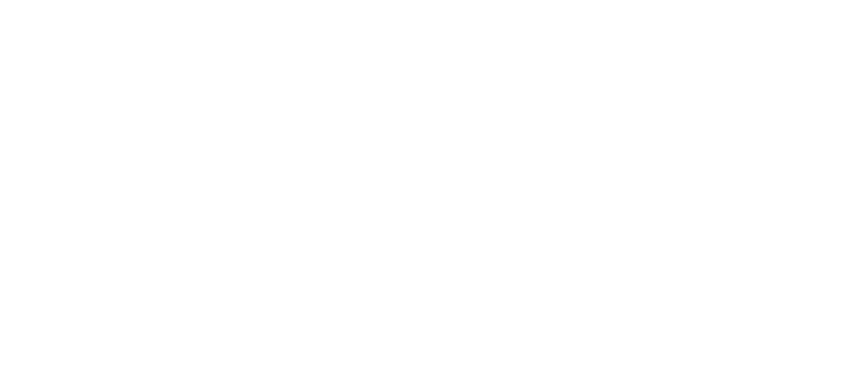
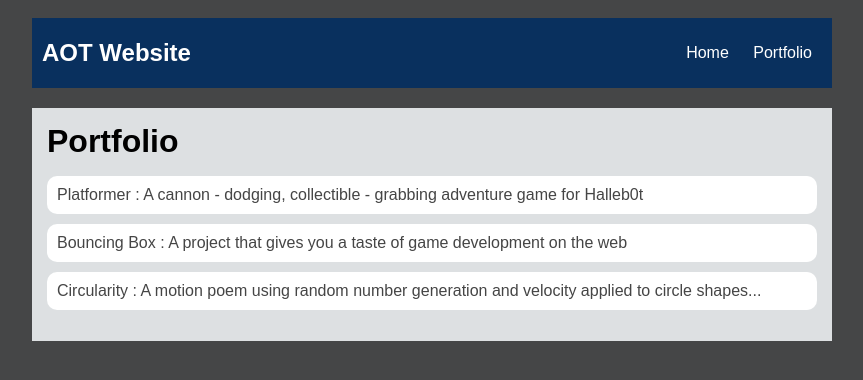
Before and after one commit to Taylor3299/Taylor3299.github.io, a plain HTML site: page portfolio.html in a window 1280 px wide. Shown: the whole page, without its empty margins (208-1071 px from the left). Drawn offline with Linux system fonts and the light colour scheme.

Commit message:
add portfolio.html file

```diff
--- a/portfolio.html
+++ b/portfolio.html
@@ -0,0 +1,33 @@
+<!DOCTYPE HTML>
+<html>
+    <head>
+        <title>AOT website</title>
+        <link rel="stylesheet" href="style.css">
+    </head>
+
+    <body>
+      <div id="all-contents">
+        <nav>
+            <h1>AOT Website</h1>
+            <ul id="nav-ul">
+               <li class="nav-li">
+               <a class="nav-a" href="index.html">Home</a>
+             </li>
+             <li class="nav-li">
+               <a class="nav-a" href="portfolio.html">Portfolio</a>
+             </li>
+         </ul>
+     </nav>
+<main>
+    <div class="content">
+        <h1>Portfolio</h1>
+        <ul id="portfolio">
+            <li><a href="projects/platformer/">Platformer : A cannon - dodging, collectible - grabbing adventure game for Halleb0t</a></li>
+            <li><a href="projects/bouncing-box/">Bouncing Box : A project that gives you a taste of game development on the web </a></li>
+            <li><a href="projects/circularity/">Circularity : A motion poem using random number generation and velocity applied to circle shapes...</a></li>
+        </ul>
+    </div>
+</main>
+      </div>
+    </body>
+</html>
--- a/style.css
+++ b/style.css
@@ -61,3 +61,28 @@ main {
 h2, h3 {
     margin: 0px;
 }
+ /* portfolio styles */
+ .content h1 {
+    color: black;
+}
+
+#portfolio {
+    list-style-type: none;
+    padding-left: 0;
+}
+
+#portfolio li {
+    background: #fff;
+    padding: 10px;
+    border-radius: 10px;
+    margin-bottom: 10px;
+}
+
+#portfolio li:hover {
+    background: #eee;
+}
+
+#portfolio a {
+    text-decoration: none;
+    color: #454545;
+}
```
